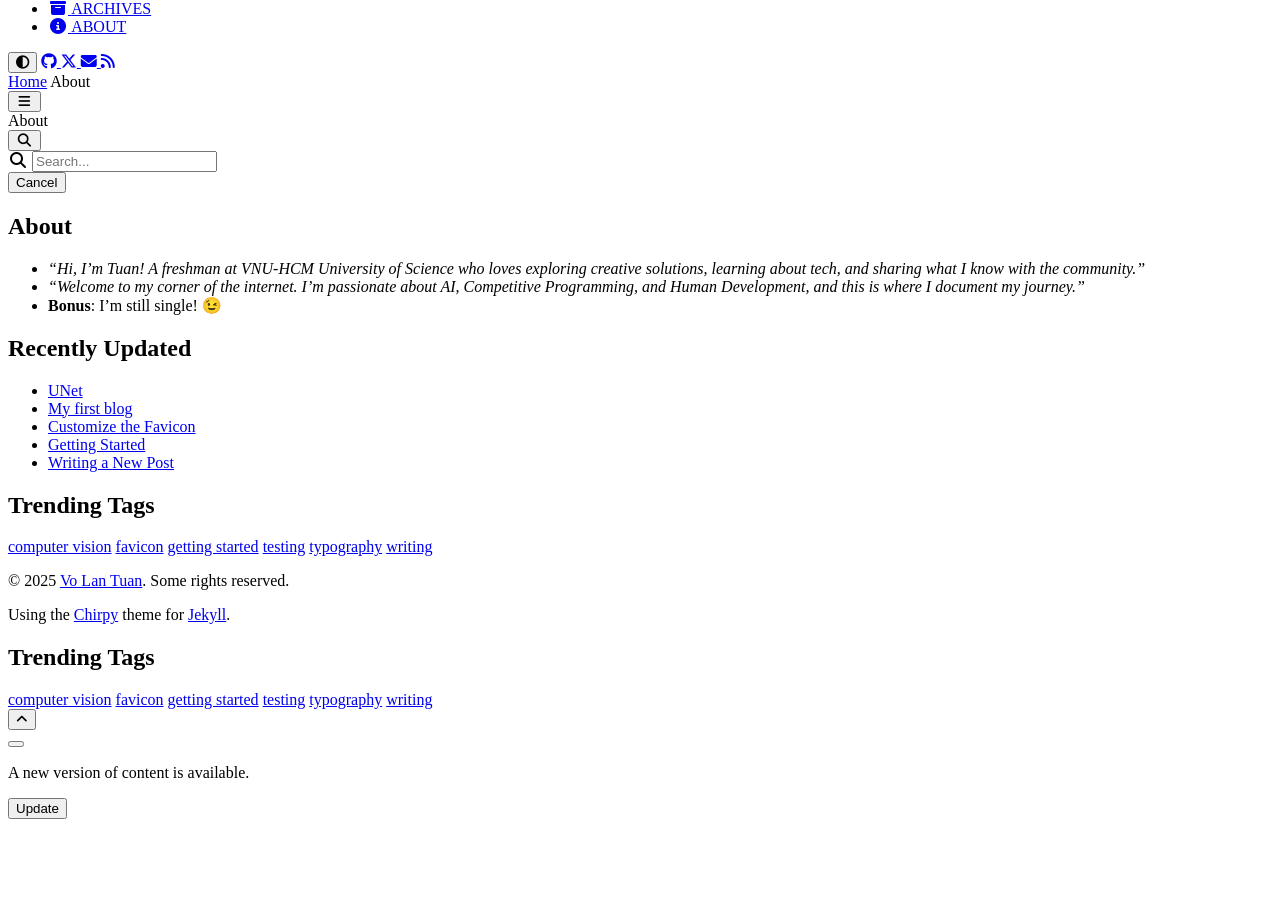
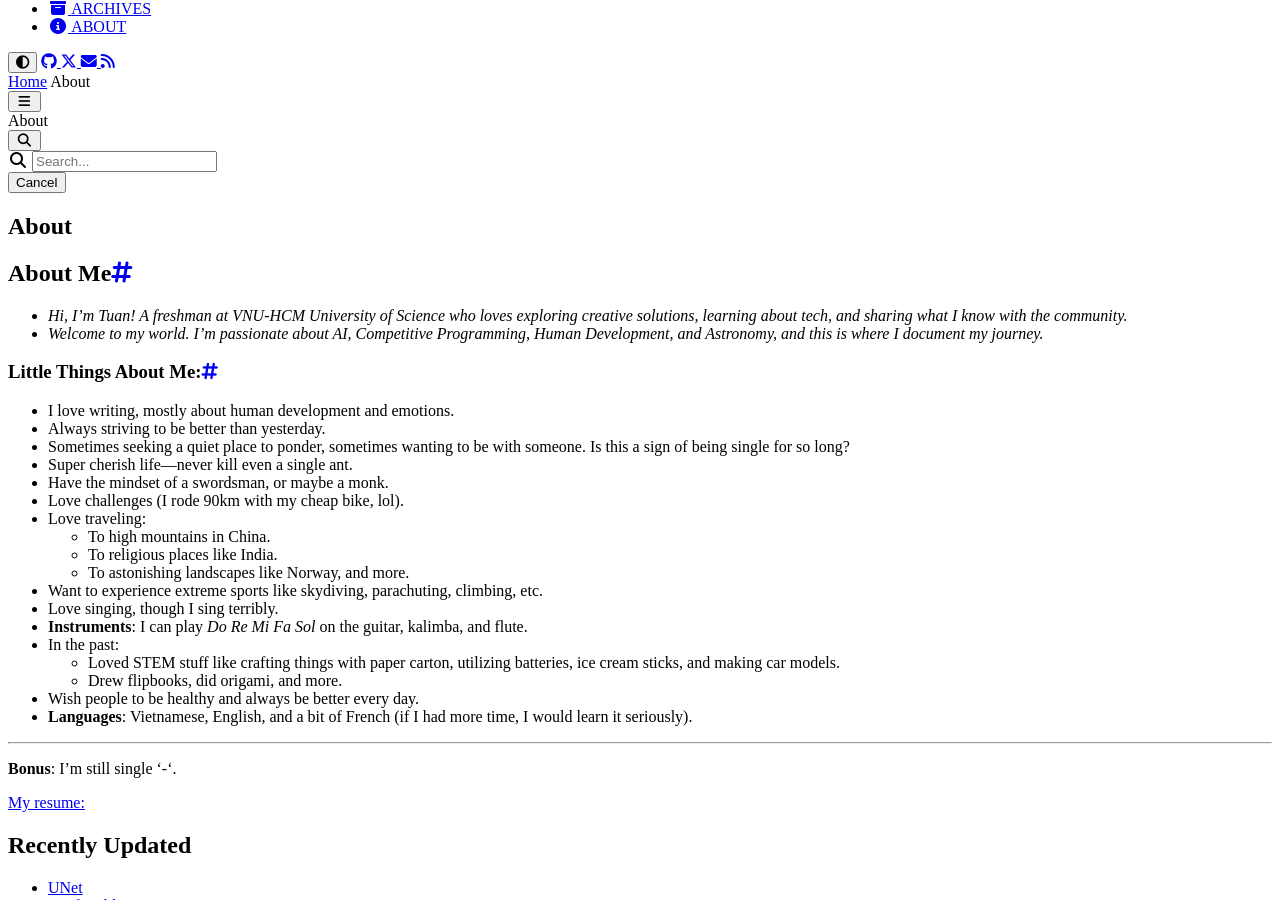
Before and after one commit to VLTisME/VLTisME.github.io, a Jekyll site: the page built from _tabs/about.md, in a window 1280 px wide and 900 px high, scrolled down 228 px. Built offline with Jekyll 4.4.1, drawn with Linux system fonts in a browser that asks for light colours; cached includes are drawn as plain includes; nearby versions of some CDN libraries; before the commit the page ends 1055 px from its top, so only the background shows below that.

Commit message:
modified about.md

```diff
--- a/_tabs/about.md
+++ b/_tabs/about.md
@@ -9,6 +9,34 @@ order: 4
 #
 {: .prompt-tip } -->
 
-- *"Hi, I'm Tuan! A freshman at VNU-HCM University of Science who loves exploring creative solutions, learning about tech, and sharing what I know with the community."*
-- *"Welcome to my corner of the internet. I’m passionate about AI, Competitive Programming, and Human Development, and this is where I document my journey."*
-- **Bonus**: I'm still single! 😉
+## About Me
+
+- *Hi, I'm Tuan! A freshman at VNU-HCM University of Science who loves exploring creative solutions, learning about tech, and sharing what I know with the community.*
+- *Welcome to my world. I’m passionate about AI, Competitive Programming, Human Development, and Astronomy, and this is where I document my journey.*
+
+### Little Things About Me:
+- I love writing, mostly about human development and emotions.
+- Always striving to be better than yesterday.
+- Sometimes seeking a quiet place to ponder, sometimes wanting to be with someone. Is this a sign of being single for so long?
+- Super cherish life—never kill even a single ant.
+- Have the mindset of a swordsman, or maybe a monk.
+- Love challenges (I rode 90km with my cheap bike, lol).
+- Love traveling:
+  - To high mountains in China.
+  - To religious places like India.
+  - To astonishing landscapes like Norway, and more.
+- Want to experience extreme sports like skydiving, parachuting, climbing, etc.
+- Love singing, though I sing terribly.
+- **Instruments**: I can play *Do Re Mi Fa Sol* on the guitar, kalimba, and flute.
+- In the past:
+  - Loved STEM stuff like crafting things with paper carton, utilizing batteries, ice cream sticks, and making car models.
+  - Drew flipbooks, did origami, and more.
+- Wish people to be healthy and always be better every day.
+- **Languages**: Vietnamese, English, and a bit of French (if I had more time, I would learn it seriously).
+
+---
+
+**Bonus**: I'm still single '-'.
+
+
+[My resume:](assets/resume/my_resume.pdf)
```
Also changed, not shown: index.md (+1 -1 lines), 1 other file.
